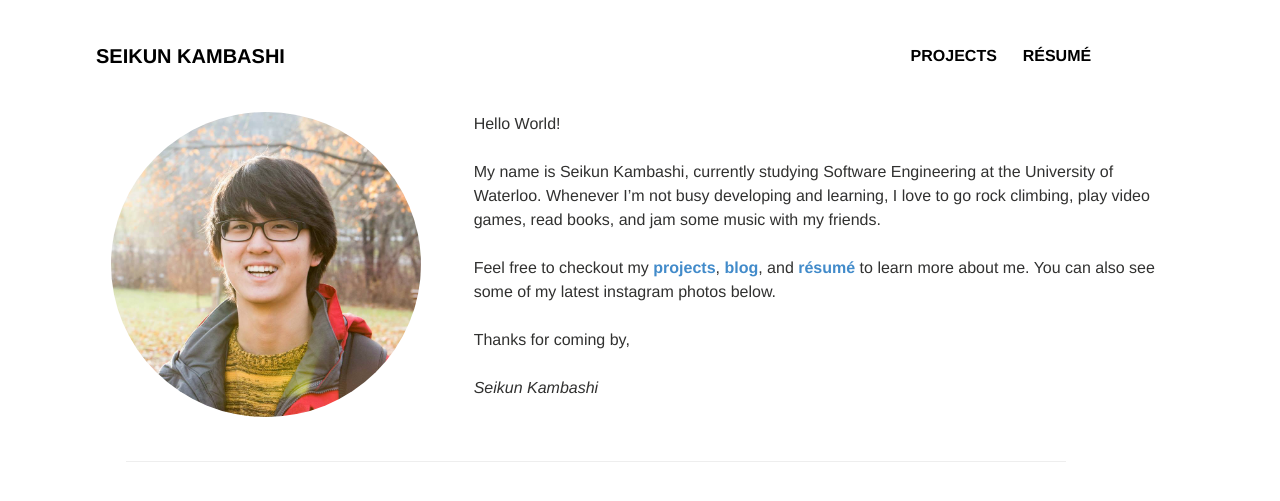
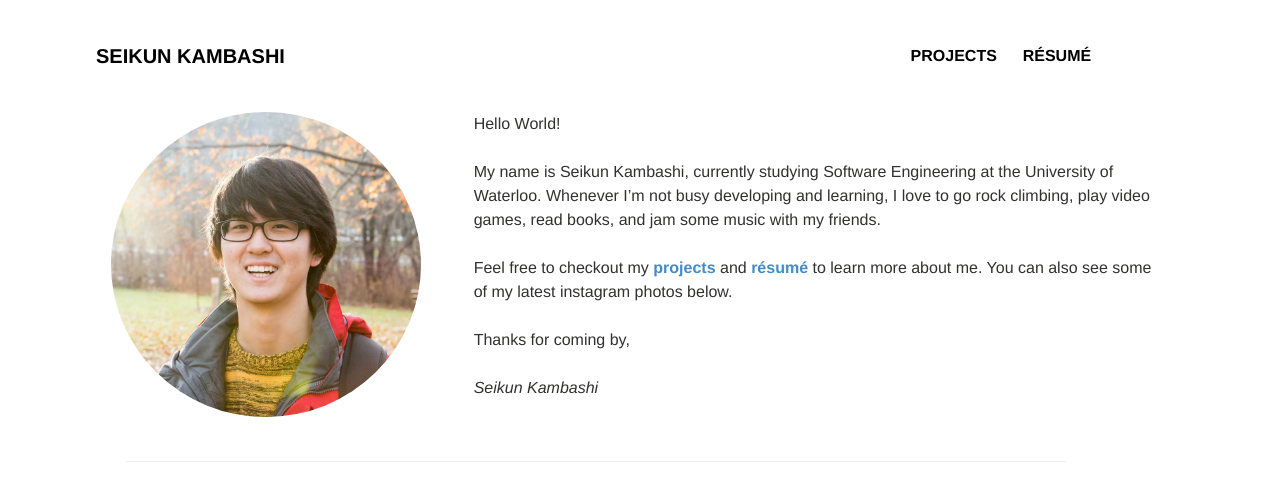
Before and after one commit to skambashi/skambashi.github.io, a Jekyll site: the page built from index.md, in a window 1280 px wide. Shown: the top 501 px of the page. Built offline with Jekyll 4.4.1, drawn with Linux system fonts in a browser that asks for light colours; a script that is not in the unit is left out.

Commit message:
updated home and resume

```diff
--- a/_layouts/home.html
+++ b/_layouts/home.html
@@ -20,7 +20,7 @@ layout: default
 								My name is Seikun Kambashi, currently studying Software Engineering at the University of Waterloo.
 								Whenever I’m not busy developing and learning, I love to go rock climbing, play video games, read books, and jam some music with my friends.
 								<br><br>
-								Feel free to checkout my <a href="{{site.url}}/projects"><b>projects</b></a>, <a href="{{site.url}}/blog"><b>blog</b></a>, and <a href="{{site.url}}/assets/Résumé.pdf"><b>résumé</b></a> to learn more about me. You can also see some of my latest instagram photos below.
+								Feel free to checkout my <a href="{{site.url}}/projects"><b>projects</b></a> and <a href="{{site.url}}/assets/Résumé.pdf"><b>résumé</b></a> to learn more about me. You can also see some of my latest instagram photos below.
 								<br><br>
 								Thanks for coming by,
 								<br><br>
```
Also changed, not shown: 2 other files.
